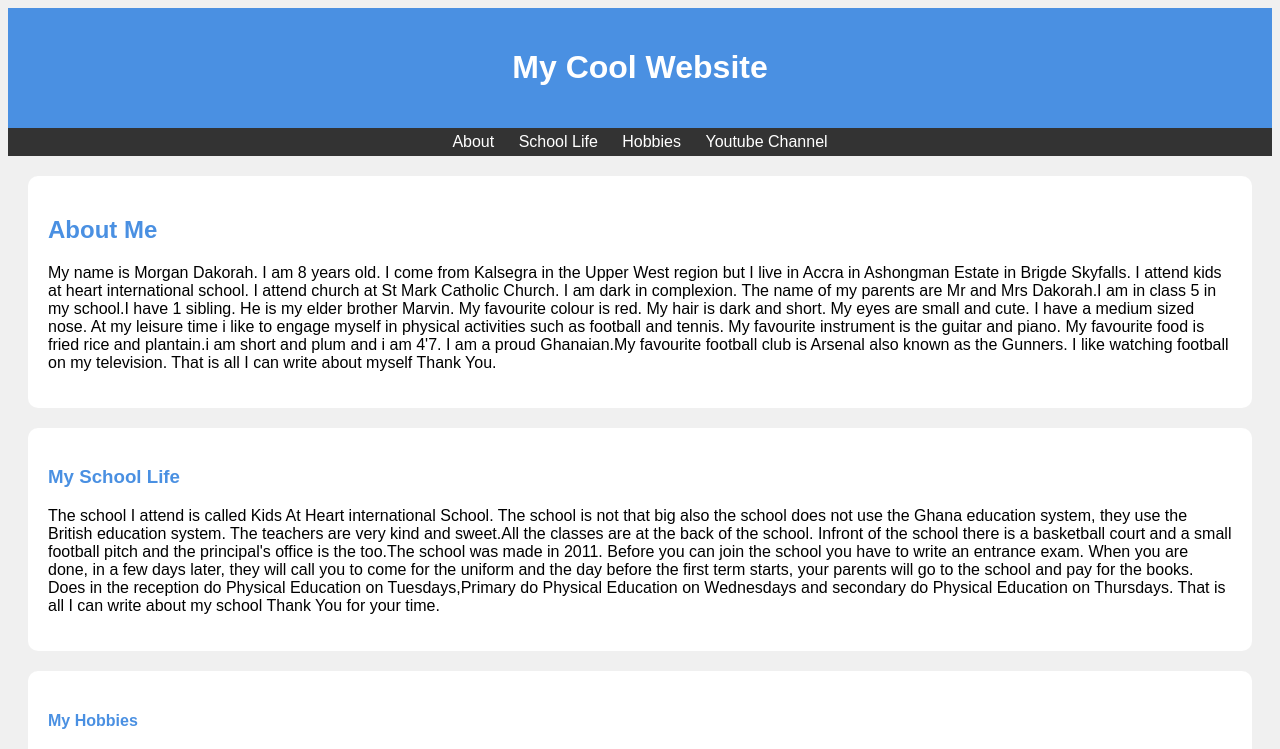
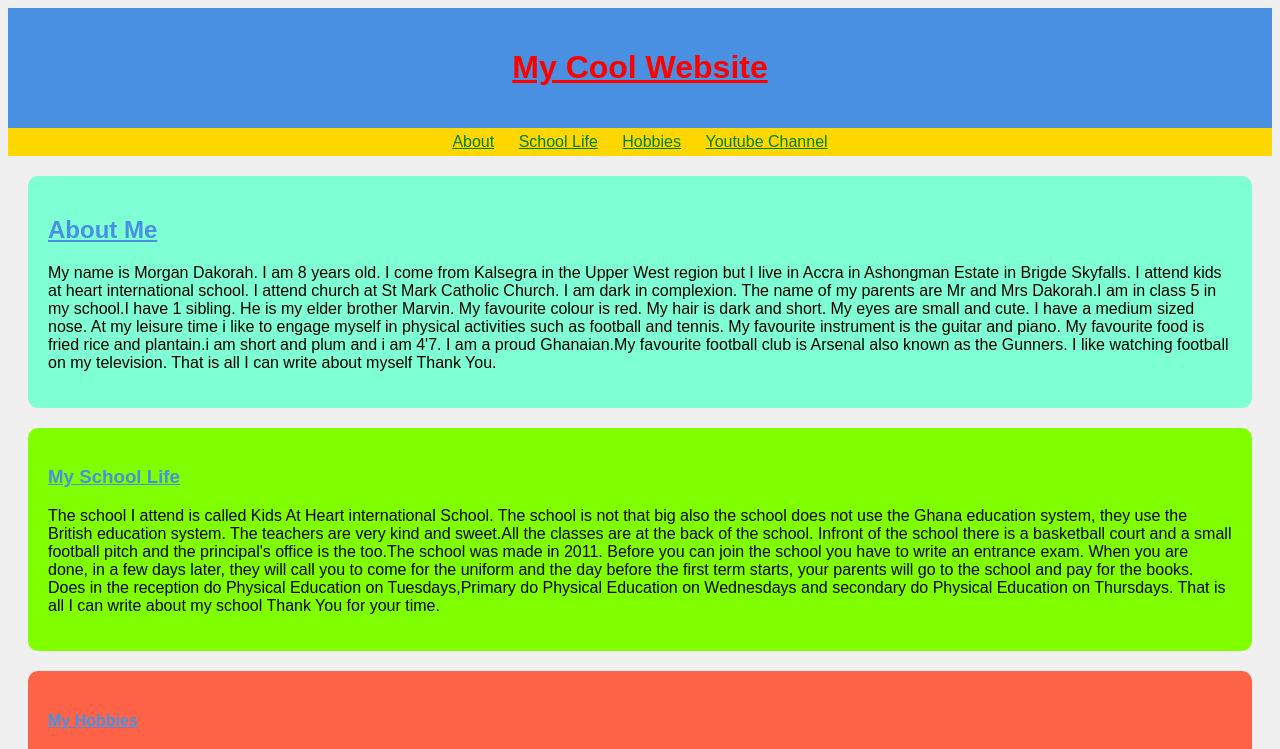
Before and after one commit to morgan-dakorah/morgan-dakorah.github.io, a plain HTML site: page index.html in a window 1280 px wide. Shown: the top 749 px of the page. Drawn offline with Linux system fonts and the light colour scheme.

Commit message:
Update index.html

```diff
--- a/index.html
+++ b/index.html
@@ -7,16 +7,16 @@
 </head>
 <body>
     <div class="div">
-    <h1 class="head">My Cool Website</h1>
+    <h1 class="head"><u>My Cool Website</u></h1>
     </div>
     <div class="secondediv">
-    <a href="#about_me" class="links">About</a>
-    <a href="#my_school_life" class="links">School Life</a>
-    <a href="#my_hobbies" class="links">Hobbies</a>
-    <a href="https://www.youtube.com/@MorganOfficial69" class="links">Youtube Channel</a>
+    <a href="#about_me" class="links"><u>About</u></a>
+    <a href="#my_school_life" class="links"><u>School Life</u></a>
+    <a href="#my_hobbies" class="links"><u>Hobbies</u></a>
+    <a href="https://www.youtube.com/@MorganOfficial69" class="links"><u>Youtube Channel</u></a>
     </div>
     <div class="div1" id="about_me">
-        <h2 class="head1">About Me</h2>
+        <h2 class="head1"><u>About Me</u></h2>
         <p class="para1">My name is Morgan Dakorah. I am 8 years old. I come from Kalsegra in the Upper West region but I live in Accra in Ashongman Estate in Brigde Skyfalls.
 I attend kids at heart international school. I attend church at St Mark Catholic Church. I am dark in complexion.
 The name of my parents are Mr and Mrs Dakorah.I am in class 5 in my school.I have 1 sibling. He is my elder brother
@@ -27,7 +27,7 @@ I am a proud Ghanaian.My favourite football club is Arsenal also known as the Gu
 That is all I can write about myself Thank You.</p>
     </div>
     <div class="div2" id="my_school_life">
-        <h3 class="head2">My School Life</h3>
+        <h3 class="head2"><u>My School Life</u></h3>
         <p class="para2">The school I attend is called Kids At Heart international School. The school is not that big also the school does not use the Ghana education system, they use the British education system.
 The teachers are very kind and sweet.All the classes are at the back of the school. Infront of the school there is a
 basketball court and a small football pitch and the principal's office is the too.The school was made in 2011.
@@ -37,7 +37,7 @@ Does in the reception do Physical Education on Tuesdays,Primary do Physical Educ
 do Physical Education on Thursdays. That is all I can write about my school Thank You for your time.</p>
     </div>
     <div class="div3" id="my_hobbies">
-        <h4 class="head3">My Hobbies</h4>
+        <h4 class="head3"><u>My Hobbies</u></h4>
         <p class="para3">My Hobbie is football. Football is my favourite sport. it is also exersize.
 Football is when there are to goals and 11 players for each team with one being the goalkepper for each team.
 And the stadium is mostly grass and there are alot of places where fans can watch the match. Every team has one coach and a manager.
@@ -48,7 +48,7 @@ That is all I can write about my hobbie Thank You for your time.</p>
         <img src="myhobbiepicture.jpg" alt=""  class="morganspecialimg">
     </div>
     <div class="lastdiv">
-        <p class="lastpara"> &copy; 2024 Morgan Dakorah</p>
+        <p class="lastpara"><u> &copy; 2024 Morgan Dakorah</u></p>
     </div>
 </body>
 
@@ -67,18 +67,18 @@ body {
 }
 
 .head {
-    color: white;
+    color: red;
 }
 
 .secondediv {
-    background-color: #333;
+    background-color: gold;
     padding-top: 5px;
     padding-bottom: 5px;
     text-align: center;
 }
 
 .links {
-    color: white;
+    color: green;
     padding-left: 10px;
     padding-right: 10px;
     text-decoration: none;
@@ -88,7 +88,7 @@ body {
 }
 
 .div1 {
-    background-color: white;
+    background-color: aquamarine;
     border-radius: 10px;
     margin-left: 20px;
     margin-right: 20px;
@@ -105,7 +105,7 @@ body {
 }
 
 .div2 {
-    background-color: white;
+    background-color: chartreuse;
     border-radius: 10px;
     margin-left: 20px;
     margin-right: 20px;
@@ -122,7 +122,7 @@ body {
 }
 
 .div3 {
-    background-color: white;
+    background-color: tomato;
     margin-left: 20px;
     margin-right: 20px;
     margin-top: 20px;
```
